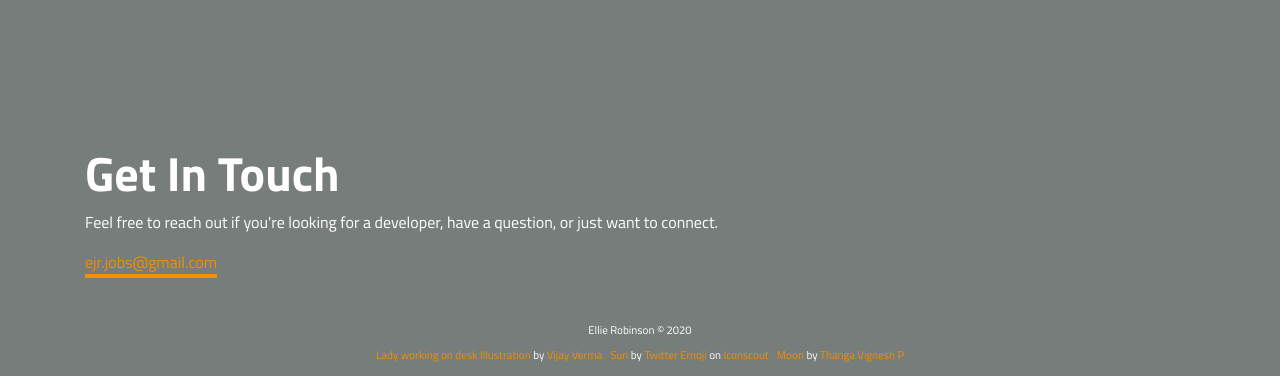
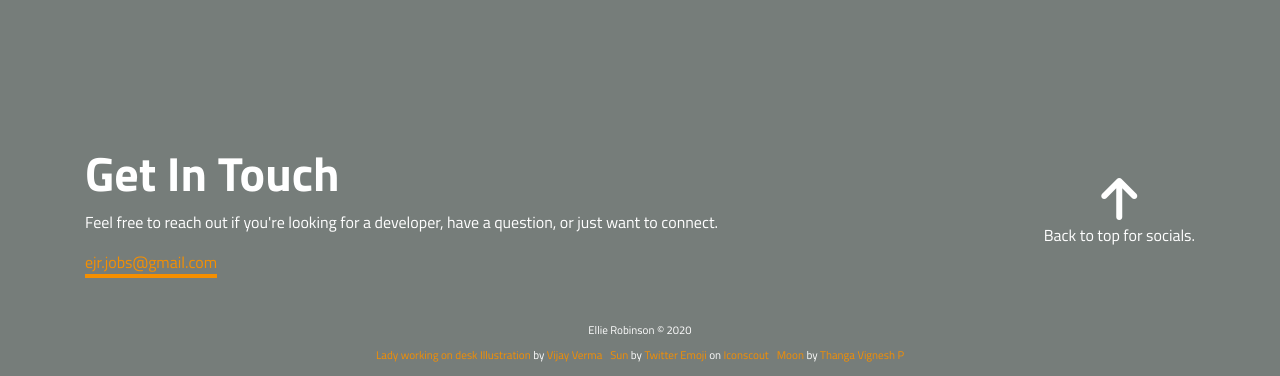
Before and after one commit to ellie-r/portfolio, a website: page app/index.html in a window 1280 px wide. Shown: the part 2956-3332 px from the top of the page. Drawn offline with nearby package versions, Linux system fonts and the light colour scheme.

Commit message:
added back to top button

```diff
--- a/app/index.html
+++ b/app/index.html
@@ -639,12 +639,20 @@
             </div>
         </div>
         <div class="row pt-5">
-            <div class="col-12 bottomContactSection" id="contact">
-                <h3>Get In Touch</h3>
-                <p>
-                    Feel free to reach out if you're looking for a developer, have a question, or just want to connect.
-                </p>
-                <a href="mailto: ejr.jobs@gmail.com">ejr.jobs@gmail.com</a>
+            <div class="col-lg-8 col-sm-12 bottomContactSection" id="contact">
+                <div>
+                    <h3>Get In Touch</h3>
+                    <p>
+                        Feel free to reach out if you're looking for a developer, have a question, or just want to connect.
+                    </p>
+                    <a href="mailto: ejr.jobs@gmail.com">ejr.jobs@gmail.com</a>
+                </div>
+            </div>
+            <div class="col-lg-4 col-sm-12 backToTop d-flex flex-column justify-content-center">
+                <div class="align-self-end">
+                    <a href="#"><i class="fas fa-arrow-up fa-3x"></i></a>
+                    <p>Back to top for socials.</p>
+                </div>
             </div>
         </div>
     </div>
--- a/app/scss/style.scss
+++ b/app/scss/style.scss
@@ -314,6 +314,19 @@ nav li {
   }
 }
 
+.backToTop {
+  margin-top: 120px;
+  text-align: center;
+  i {
+    color: var(--text);
+    &:hover {
+      color: $brightColour;
+    }
+  }
+
+}
+
+
 footer {
   font-size: 0.7rem;
   text-align: center;
```
Also changed, not shown: app/assets/arrow.svg, app/css/style.css.
